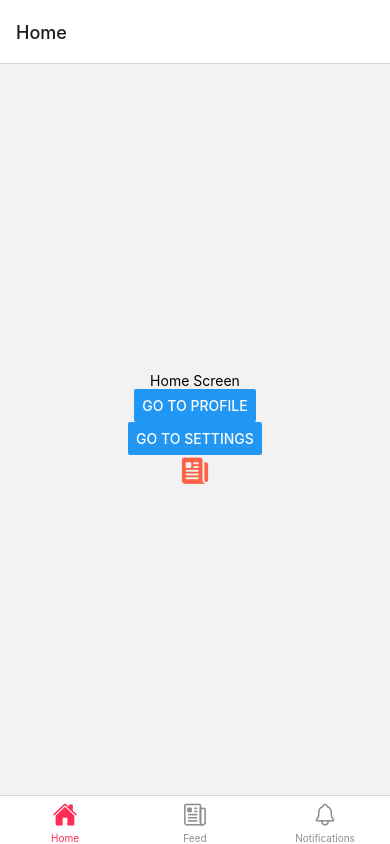
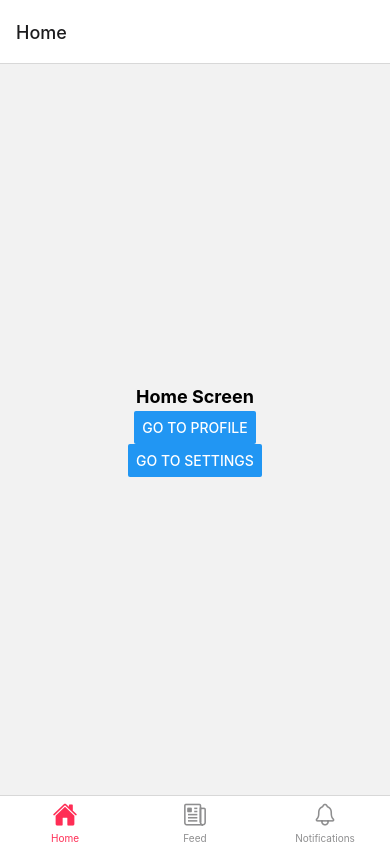
Before and after one commit to kiranojhanp/ghurghura-ci-cd-react-native, a React Native app: screen / in a window 390 px wide. Built offline with nearby package versions, Linux system fonts and the light colour scheme.

Commit message:
fix: lint fixes

```diff
--- a/babel.config.js
+++ b/babel.config.js
@@ -1,4 +1,4 @@
 module.exports = {
   presets: ['module:metro-react-native-babel-preset'],
-  plugins: ["nativewind/babel"],
+  plugins: ['nativewind/babel'],
 };
--- a/src/screens/Home.tsx
+++ b/src/screens/Home.tsx
@@ -1,12 +1,10 @@
 import {Text, View, Button} from 'react-native';
 import {SCREENS} from '../common/constants';
-
-import Ionicons from 'react-native-vector-icons/Ionicons';
 
 function Home({navigation}: any) {
   return (
     <View className="flex-1 items-center justify-center">
-      <Text>Home Screen</Text>
+      <Text className="text-lg font-bold">Home Screen</Text>
       <Button
         title="Go to Profile"
         onPress={() => navigation.navigate(SCREENS.PROFILE)}
@@ -15,8 +13,6 @@ function Home({navigation}: any) {
         title="Go to Settings"
         onPress={() => navigation.navigate(SCREENS.SETTINGS)}
       />
-
-      <Ionicons name="newspaper" size={30} color="tomato" />
     </View>
   );
 }
--- a/tailwind.config.js
+++ b/tailwind.config.js
@@ -1,8 +1,12 @@
 /** @type {import('tailwindcss').Config} */
 module.exports = {
-  content: ["./App.{js,jsx,ts,tsx}", "./screens/**/*.{js,jsx,ts,tsx}", "./src/**/*.tsx"],
+  content: [
+    './App.{js,jsx,ts,tsx}',
+    './screens/**/*.{js,jsx,ts,tsx}',
+    './src/**/*.tsx',
+  ],
   theme: {
     extend: {},
   },
   plugins: [],
-}
+};
```
Also changed, not shown: src/screens/Placeholder.tsx (+5 -5 lines).
